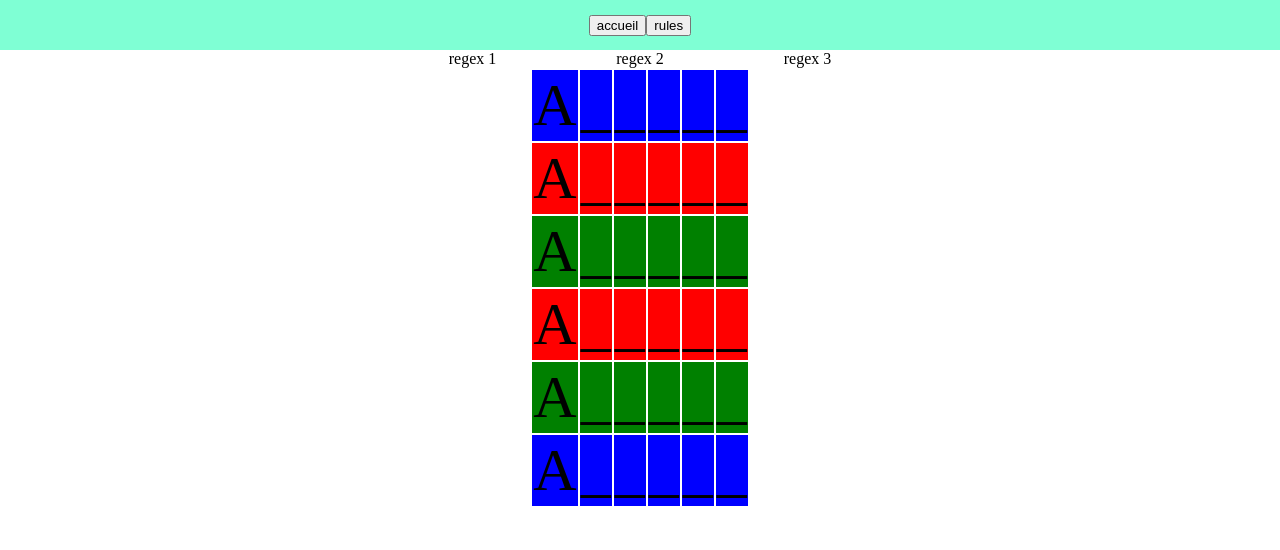
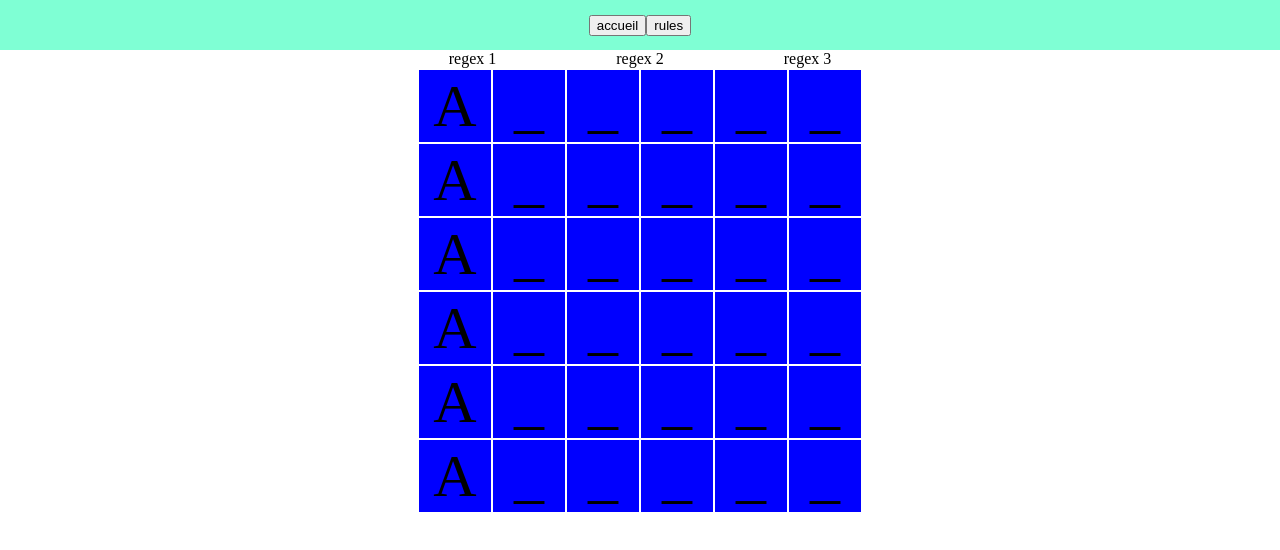
Before and after one commit to paq1/regex-word-frontend, an Angular app: page /home-page in a window 1280 px wide. Shown: the top 550 px of the page. Built offline with nearby package versions, Linux system fonts and the light colour scheme.

Commit message:
feat: saisie tableau ok

```diff
--- a/src/app/components/home-page/home-page.component.html
+++ b/src/app/components/home-page/home-page.component.html
@@ -12,19 +12,40 @@
     <table>
       <tbody>
 
-        @for (word of words; track word) {
-          <tr [ngClass]="{
-            'line-empty': isNothing(word),
-            'line-error': isFailed(word),
-            'line-succeed': isSucceeded(word)
-          }">
-            <td>A</td>
-            <td>_</td>
-            <td>_</td>
-            <td>_</td>
-            <td>_</td>
-            <td>_</td>
-          </tr>
+        @for (indexword of Array.from(Array(wordsSdd.try).keys()); track indexword) {
+
+          @if (indexword < wordsSdd.words.length) {
+            <tr [ngClass]="{
+              'line-empty': isNothing(wordsSdd.words[indexword]),
+              'line-error': isFailed(wordsSdd.words[indexword]),
+              'line-succeed': isSucceeded(wordsSdd.words[indexword])
+            }">
+
+              @for (i of Array.from(Array(wordsSdd.length).keys()); track i) {
+
+                @if (i <= wordsSdd.words[indexword].word.length - 1) {
+                  <td class="cellule">{{ wordsSdd.words[indexword].word[i] }}</td>
+                } @else {
+                  <td class="cellule">_</td>
+                }
+              }
+
+            </tr>
+          } @else {
+            <tr [ngClass]="{
+              'line-empty': true,
+            }">
+
+              @for (i of Array.from(Array(wordsSdd.length).keys()); track i) {
+
+                @if (i == 0) {
+                  <td class="cellule">{{ wordsSdd.firstLetter }}</td>
+                } @else {
+                  <td class="cellule">_</td>
+                }
+              }
+            </tr>
+          }
         }
       </tbody>
     </table>
--- a/src/app/components/home-page/home-page.component.scss
+++ b/src/app/components/home-page/home-page.component.scss
@@ -2,6 +2,17 @@
   display: flex;
   justify-content: center;
   align-items: center;
+}
+
+.cellule {
+  width: 70px;
+  height: 70px;
+  align-content: center;
+  position: relative;
+  text-align: center;
+  //justify-content: center;
+  //align-items: center;
+  //flex-direction: row;
 }
 
 .regex-part {
--- a/src/app/components/home-page/home-page.component.ts
+++ b/src/app/components/home-page/home-page.component.ts
@@ -1,6 +1,10 @@
-import {AfterViewInit, Component, ElementRef, HostListener, Inject} from '@angular/core';
+import {Component, HostListener} from '@angular/core';
 import {LineModel} from '../../models/line.model';
-import {DOCUMENT, NgClass} from '@angular/common';
+import {NgClass} from '@angular/common';
+import {WordSdd} from '../../models/word.model';
+import {BackspaceKeyPressed, CoRKeyPressed, EnterKeyPressed, LetterKeyPressed} from '../../models/keypressed.behaviors';
+import {WordUpdateService} from '../../services/word.update.service';
+
 
 @Component({
   selector: 'app-home-page',
@@ -13,36 +17,18 @@ import {DOCUMENT, NgClass} from '@angular/common';
 })
 export class HomePageComponent {
 
+
+  constructor(private wordUpdateService: WordUpdateService) {
+  }
+
+  get wordsSdd(): WordSdd {
+    return this.wordUpdateService.wordsSdd;
+  }
+
   @HostListener('document:keydown', ['$event'])
   handleKeyboardEvent(event: KeyboardEvent) {
-    // TODO : mettre la logique ici
-    console.log(event.key);
+    this.wordUpdateService.mutateWords(event.key);
   }
-
-  words: LineModel[] = [
-    {
-      word: "A_____"
-    },
-    {
-      word: "A_____",
-      isSucceeded: false
-    },
-    {
-      word: "A_____",
-      isSucceeded: true
-    },
-    {
-      word: "A_____",
-      isSucceeded: false
-    },
-    {
-      word: "A_____",
-      isSucceeded: true
-    },
-    {
-      word: "A_____"
-    },
-  ]
 
   isSucceeded(word: LineModel): boolean {
     return word.isSucceeded || false;
@@ -56,4 +42,5 @@ export class HomePageComponent {
     return word.isSucceeded === undefined;
   };
 
+  protected readonly Array = Array;
 }
--- /dev/null
+++ b/src/app/models/keypressed.behaviors.ts
@@ -0,0 +1,101 @@
+import {WordSdd} from './word.model';
+
+
+export abstract class CoRKeyPressed {
+
+  next: CoRKeyPressed | undefined;
+
+  constructor(next: CoRKeyPressed | undefined) {
+    this.next = next;
+  }
+
+  resolve(from: WordSdd, key: string): WordSdd | undefined {
+
+    const maybeResolved = this.resolve_children(from, key);
+
+    if (maybeResolved !== undefined) {
+      return maybeResolved;
+    } else {
+      if (this.next === undefined) {
+        return undefined;
+      } else {
+        return this.next.resolve(from, key);
+      }
+    }
+  }
+
+  abstract resolve_children(from: WordSdd, key: string): WordSdd | undefined
+}
+
+export class EnterKeyPressed extends CoRKeyPressed {
+
+  constructor(next: CoRKeyPressed | undefined) {
+    super(next);
+  }
+
+  override resolve_children(from: WordSdd, key: string): WordSdd | undefined {
+    if (key.toLowerCase() === "enter") {
+      const currentWord = from.words[from.currentIndex];
+
+      if (currentWord.word.length === from.length) {
+        return {
+          ...from,
+          words: [ ...from.words.slice(0, -1), { word: `${currentWord.word}`, isSucceeded: false} ],
+          currentIndex: from.currentIndex < from.maxIndex ? from.currentIndex + 1 : from.currentIndex,
+        }
+      } else {
+        return from;
+      }
+    } else {
+      return;
+    }
+  }
+}
+
+export class BackspaceKeyPressed extends CoRKeyPressed {
+
+  constructor(next: CoRKeyPressed | undefined) {
+    super(next);
+  }
+
+  override resolve_children(from: WordSdd, key: string): WordSdd | undefined {
+    if (key.toLowerCase() === "backspace") {
+      const currentWord = from.words[from.currentIndex];
+
+      if (currentWord.word.length > 1) {
+        return { ...from, words: [ ...from.words.slice(0, -1), { word: currentWord.word.slice(0, -1) } ] };
+      } else {
+        return from;
+      }
+    } else {
+      return;
+    }
+  }
+}
+
+export class LetterKeyPressed extends CoRKeyPressed {
+
+  constructor(next: CoRKeyPressed | undefined) {
+    super(next);
+  }
+
+  override resolve_children(from: WordSdd, key: string): WordSdd | undefined {
+    if (this.isLetter(key.toLowerCase())) {
+      const currentWord = from.words[from.currentIndex];
+
+      if (currentWord.word.length <= from.length - 1) {
+        return { ...from, words: [...from.words.slice(0, -1), { word: `${currentWord.word}${key}` }] };
+      } else {
+        return from;
+      }
+    } else {
+      return;
+    }
+  }
+
+  isLetter(key: string): boolean {
+    const sanitizeKey = key.toLowerCase();
+    const test = (/[a-z]+/gm).test(sanitizeKey);
+    return test && key.length === 1;
+  }
+}
--- /dev/null
+++ b/src/app/services/word.update.service.ts
@@ -0,0 +1,41 @@
+import { Injectable } from '@angular/core';
+import {WordSdd} from '../models/word.model';
+import {BackspaceKeyPressed, CoRKeyPressed, EnterKeyPressed, LetterKeyPressed} from '../models/keypressed.behaviors';
+
+@Injectable({
+  providedIn: 'root'
+})
+export class WordUpdateService {
+
+  wordsSdd: WordSdd = {
+    length: 6,
+    try: 6,
+    currentIndex: 0,
+    maxIndex: 5,
+    firstLetter: "A",
+    words: [],
+  }
+
+  corKeyPressed: CoRKeyPressed = new LetterKeyPressed(
+    new EnterKeyPressed(
+      new BackspaceKeyPressed(
+        undefined
+      )
+    )
+  )
+
+  constructor() { }
+
+  mutateWords(key: string): void {
+    this.wordsSdd = this.handleKeypress(key);
+  }
+
+  handleKeypress(key: string): WordSdd {
+    const keyValue = key.toLowerCase();
+    const maybeNewLine =
+      this.wordsSdd.words.length == this.wordsSdd.currentIndex ? [...this.wordsSdd.words, {word: this.wordsSdd.firstLetter}] : this.wordsSdd.words
+    const wordsWithNewLine: WordSdd = {...this.wordsSdd, words: maybeNewLine};
+    return this.corKeyPressed.resolve(wordsWithNewLine, keyValue) || wordsWithNewLine;
+  }
+
+}
```
Also changed, not shown: src/app/models/word.model.ts (added, +10 -0 lines), 1 other file (tests, documents, lock files or other folders).
